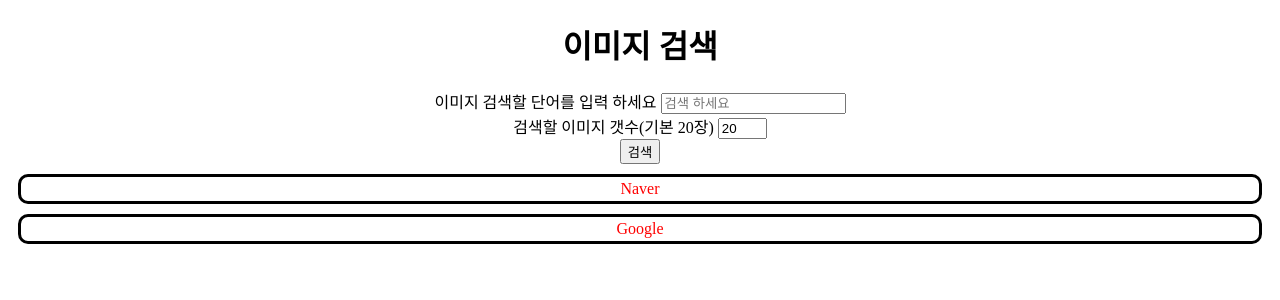
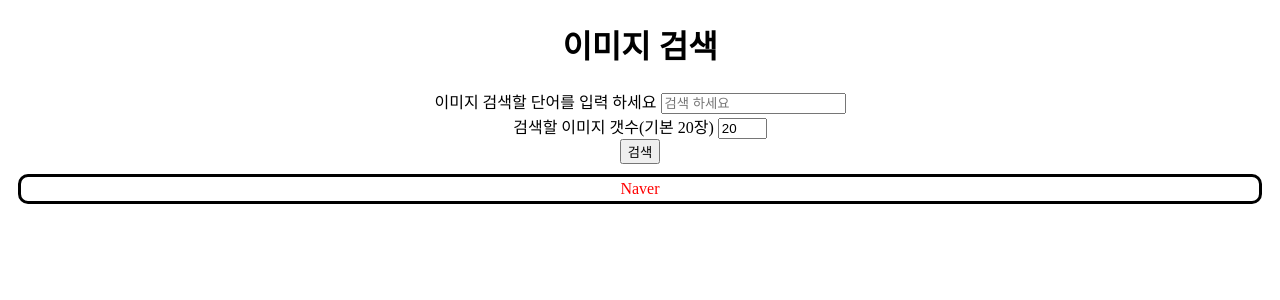
Before and after one commit to canonjoon/image_serch, a Flask app: page / in a window 1280 px wide. Shown: the top 300 px of the page. Run offline with Flask 2, Linux system fonts and the light colour scheme.

Commit message:
2nd reduce google

```diff
--- a/app.py
+++ b/app.py
@@ -22,9 +22,9 @@
     if not n_data: # 빈 값을 받아왔을 때 빈화면 출력하기 위한 조건문.
         return render_template('index.html')
 
-    g_data = g_image_get.imge_google(serch,num)
+    #g_data = g_image_get.imge_google(serch,num)
 
-    return render_template('index.html', n_data=n_data, g_data=g_data)
+    return render_template('index.html', n_data=n_data) #, g_data=g_data 구글 이미지 검색 삭제
 
 # 메인 테스트
 if __name__ == "__main__":
--- a/templates/index.html
+++ b/templates/index.html
@@ -21,7 +21,7 @@
         <div class='title' >Naver <br>
             <div id='image'>
             {% for i in n_data %}
-            <!-- {{i}}<br> -->
+            <!-- {{i}}<br> 이미지 주소 나열-->
             <img src="{{i}}" alt=""  height="100">&nbsp;
 
             {% endfor %}
@@ -29,18 +29,18 @@
         </div>
     </div>
 
-    <div id='image_g'>
+    <!-- <div id='image_g'>
 
         <div class='title'>Google <br>
             <div id='image2'>
             {% for i in g_data %}
-            <!-- {{i}}<br> -->
+
             <img src="{{i}}" alt=""  height="100">&nbsp;
 
             {% endfor %}
         </div>
         </div>
-    </div>
+    </div> -->
 
 
 </body>
```
